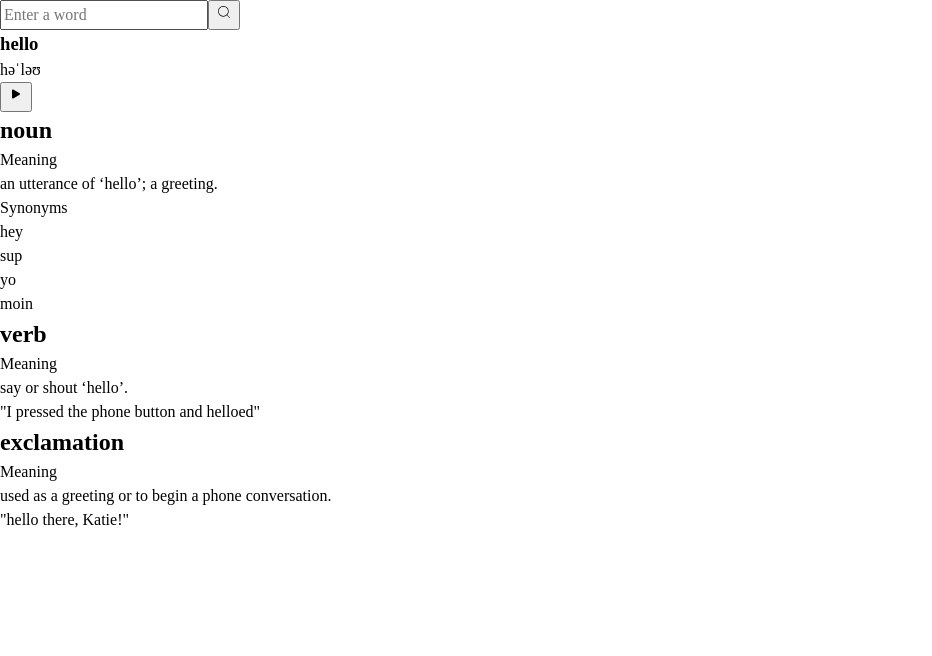
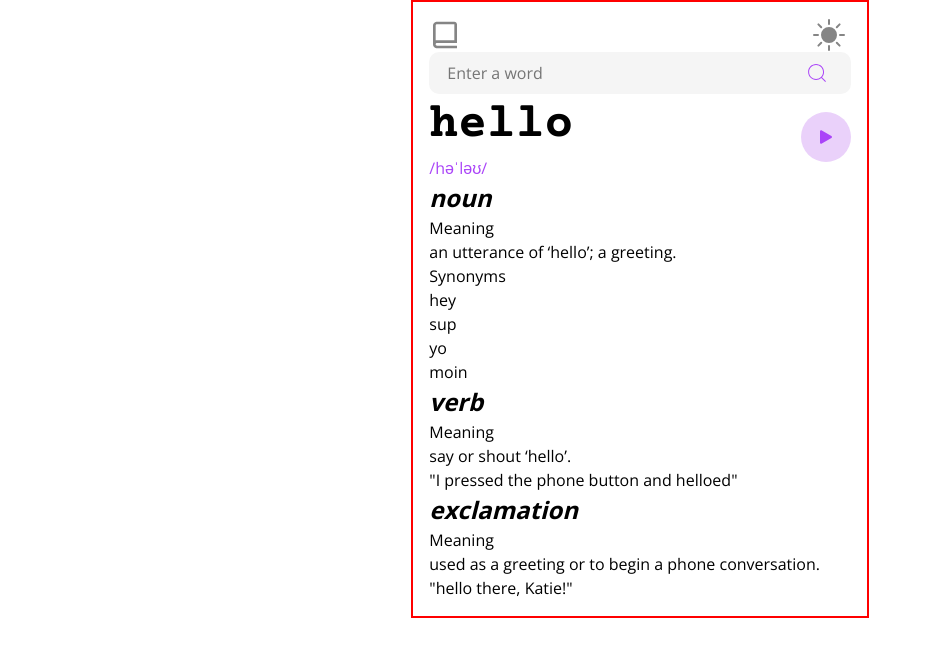
Before and after one commit to Alliemack77/dictionary-web-app, a React (Create React App) app: page / in a window 1280 px wide. Shown: the top 656 px of the page, without its empty margins (0-932 px from the left). Built offline with nearby package versions, Linux system fonts and the light colour scheme.

Commit message:
adding header; adding styles for header, searchbar, entry

```diff
--- a/public/index.html
+++ b/public/index.html
@@ -5,11 +5,13 @@
     <link rel="icon" href="%PUBLIC_URL%/logo-blue.png"/>
     <meta name="viewport" content="width=device-width, initial-scale=1" />
     <meta name="theme-color" content="#000000" />
-    <meta
-      name="description"
-      content="Web site created using create-react-app"
-    />
+    <meta name="description" content="A dictionary app"/>
     <link rel="apple-touch-icon" href="%PUBLIC_URL%/logo192.png" />
+
+    <!-- Google Fonts -->
+    <link rel="preconnect" href="https://fonts.googleapis.com">
+    <link rel="preconnect" href="https://fonts.gstatic.com" crossorigin>
+    <link href="https://fonts.googleapis.com/css2?family=Courier+Prime:wght@400;700&family=Open+Sans:wght@300;400;500;600;700&display=swap" rel="stylesheet">
 
     <title>Dictionary Web App</title>
   </head>
--- a/src/App.js
+++ b/src/App.js
@@ -6,7 +6,8 @@ import { useState } from "react";
 import word from "./mock-data/mockEntry";
 
 function App() {
-  const [searchTerm, setSearchTerm,] = useState(word)
+  const [searchTerm, setSearchTerm] = useState(word)
+  const [isDarkMode, setIsDarkMode] = useState(false)
   console.log(searchTerm)
 
   const searchWord = (input) => {
@@ -20,12 +21,10 @@ function App() {
     }).catch((error) => console.log(error))
   }
 
-
-
   return (
-    <main>
+    <main className='container'>
       <section className='dictionary'>
-        {/* <Header /> */}
+        <Header isDarkMode={isDarkMode} setIsDarkMode={setIsDarkMode}/>
         <Searchbar searchWord={searchWord}/>
         <Entry searchTerm={searchTerm}/>
       </section>
--- a/src/components/AudioTrack.js
+++ b/src/components/AudioTrack.js
@@ -1,7 +1,6 @@
 const AudioTrack = ({track, audioRef}) => {
     return (
         <audio src={track ? track : null} ref={audioRef} />
-
     )
 }
 
--- a/src/components/Entry.js
+++ b/src/components/Entry.js
@@ -12,18 +12,19 @@ const Entry = ({searchTerm}) => {
     return (
         <article className='entry'>
             <div className='word'>
-                <h1>{word.word}</h1>
-                {word.phonetic ? <p>{word.phonetic}</p> : null}
-                <AudioTrack
-                    audioRef={audioRef}
-                    track={track}
-                />
-                <Button icon='play' audioRef={audioRef}/>
+                <div>
+                    <h1 className='fs-700 ff-accent'>{word.word}</h1>
+                    {word.phonetic ? <p className='text-accent'>{word.phonetic}</p> : null}
+                </div>
+                <div>
+                    <AudioTrack audioRef={audioRef} track={track}/>
+                    <Button icon='play' audioRef={audioRef}/>
+                </div>
             </div>
             {word.meanings.map((item) => {
                 return (
                     <div>
-                        <h2>{item.partOfSpeech}</h2>
+                        <h2 className='italic'>{item.partOfSpeech}</h2>
                         <p>Meaning</p>
 
                         {item.partOfSpeech === 'noun' && (
--- a/src/components/Header.js
+++ b/src/components/Header.js
@@ -1,6 +1,22 @@
-const Header = () => {
+import { BiBookAlt } from 'react-icons/bi'
+import {BsFillSunFill, BsFillMoonFill} from 'react-icons/bs'
+
+const Header = ({isDarkMode, setIsDarkMode}) => {
+
+    const  toggleTheme = (e) => {
+        e.preventDefault()
+        setIsDarkMode(prev => !prev)
+    }
+
     return (
-        <h1>Header</h1>
+        <header>
+            <BiBookAlt />
+            <h1 className='sr-only'>Dictionary App</h1>
+            <button className='button theme-toggle' type='button' onClick={toggleTheme}>
+                { isDarkMode ? <BsFillMoonFill /> : <BsFillSunFill />}
+                <span className='sr-only'>dark mode toggle</span>
+            </button>
+        </header>
     )
 }
 export default Header
--- a/src/components/Searchbar.js
+++ b/src/components/Searchbar.js
@@ -11,7 +11,7 @@ const Searchbar = ({searchWord}) => {
     }
 
     return (
-        <form onSubmit={handleSubmit}>
+        <form className='search-bar' onSubmit={handleSubmit}>
             <input
                 value={input}
                 onChange={(e) => {setInput(e.target.value)}}
--- a/src/mock-data/mockEntry.js
+++ b/src/mock-data/mockEntry.js
@@ -1,13 +1,13 @@
 const word = [{
     word: "hello",
-    phonetic: "həˈləʊ",
+    phonetic: "/həˈləʊ/",
     phonetics: [
         {
-            text: "həˈləʊ",
+            text: "/həˈləʊ/",
             audio: "//ssl.gstatic.com/dictionary/static/sounds/20200429/hello--_gb_1.mp3"
         },
         {
-            text: "hɛˈləʊ"
+            text: "/hɛˈləʊ/"
         }
     ],
     origin: "early 19th century: variant of earlier hollo ; related to holla.",
--- a/src/scss/main.scss
+++ b/src/scss/main.scss
@@ -1,4 +1,38 @@
-// reset
+/* Variables */
+//colors
+$clr-black: hsl(100, 0, 0);
+$clr-white: hsl(0, 100, 100);
+$clr-grey: hsl(0, 0%, 52%);
+$clr-grey-light: hsl(0, 0%, 96%);
+$clr-accent: hsl(274, 93%, 62%);
+$clr-accent-light: hsl(276, 81%, 90%);
+
+// typography
+$ff-primary: 'Open Sans', sans-serif;
+$ff-accent: 'Courier Prime', monospace;
+
+$fw-700: 700;
+$fw-600: 600;
+$fw-500: 500;
+$fw-400: 400;
+$fw-300: 300;
+
+$fs-700: 3rem;
+$fs-600: 2rem;
+$fs-500: 1.5rem;
+$fs-400: 1rem;
+
+// color themes
+// $scheme-dark:
+// $scheme-light:
+
+
+// mixins
+
+
+
+
+/* Reset */
 *,
 *::before,
 *::after {
@@ -27,6 +61,8 @@ body {
   min-height: 100vh;
   text-rendering: optimizeSpeed;
   line-height: 1.5;
+  font-family: $ff-primary;
+  font-size: $fs-400;
 }
 
 img {
@@ -39,7 +75,25 @@ button {
   font: inherit;
 }
 
-// utilities
+
+/* Utilities */
+.ff-primary { font-family: $ff-primary; }
+.ff-accent { font-family: $ff-accent; }
+
+.fs-700 { font-size: $fs-700; line-height: 1.3;}
+.fs-600 { font-size: $fs-600; }
+.fs-500 { font-size: $fs-500; }
+.fs-400 { font-size: $fs-400; }
+
+.text-accent {  color: $clr-accent }
+
+.italic { font-style: italic;}
+
+.container {
+  border: solid red 2px;
+  width: min(50ch, 100vw - 2rem);
+  margin-inline: auto;
+}
 
 .sr-only {
     position: absolute;
@@ -52,3 +106,79 @@ button {
     white-space: nowrap; /* added line */
     border: 0;
 }
+
+/* Components */
+.button {
+  border: none;
+
+  &.theme-toggle {
+    background-color: transparent;
+    display: inline-flex;
+    align-items: center;
+  }
+
+  &.search {
+    background-color: transparent;
+    display: flex;
+
+    > svg {
+      fill: $clr-accent;
+      font-size: 1.5rem;
+    }
+  }
+
+  &.play {
+    background-color: $clr-accent-light;
+    display: flex;
+    align-items: center;
+    justify-content: center;
+    height: 50px;
+    width: 50px;
+    aspect-ratio: 1/1;
+    border-radius: 50%;
+
+    > svg {
+      fill: $clr-accent;
+      font-size: 1.5rem;
+    }
+  }
+}
+
+header {
+  display: flex;
+  align-items: center;
+  justify-content: space-between;
+
+  & svg {
+    fill: $clr-grey;
+    font-size: 2rem;
+  }
+}
+
+.search-bar {
+  display: flex;
+  align-items: center;
+  justify-content: space-between;
+  background-color: $clr-grey-light;
+  padding: .5rem 1rem;
+  border-radius: 10px;
+
+  & input {
+    border: none;
+    background-color: inherit;
+  }
+}
+
+.entry {
+
+  & .word {
+    display: flex;
+    align-items: center;
+    justify-content: space-between;
+  }
+}
+
+
+.dictionary {
+  padding: 1rem;
+}
```
Also changed, not shown: src/components/Button.js (+5 -3 lines).
